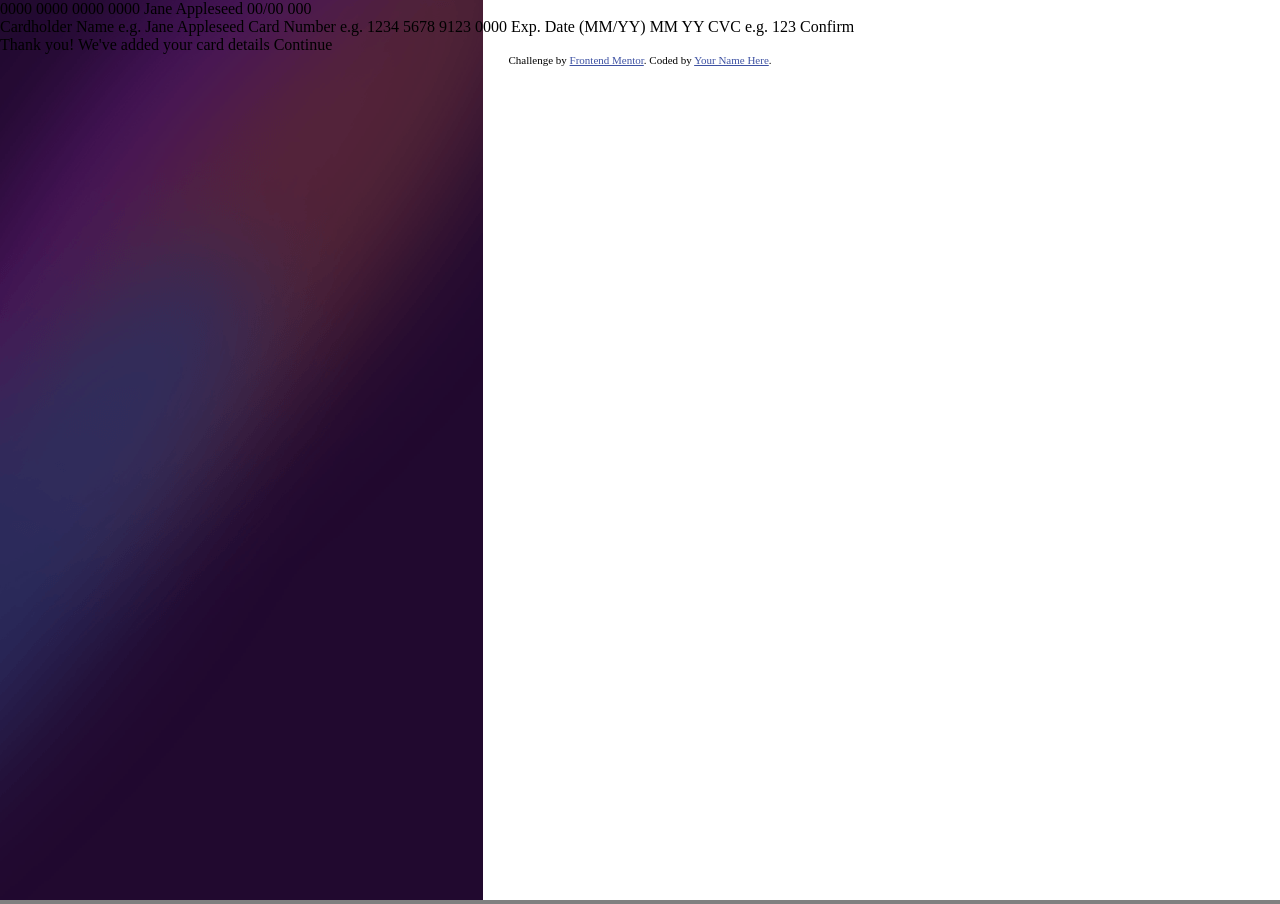
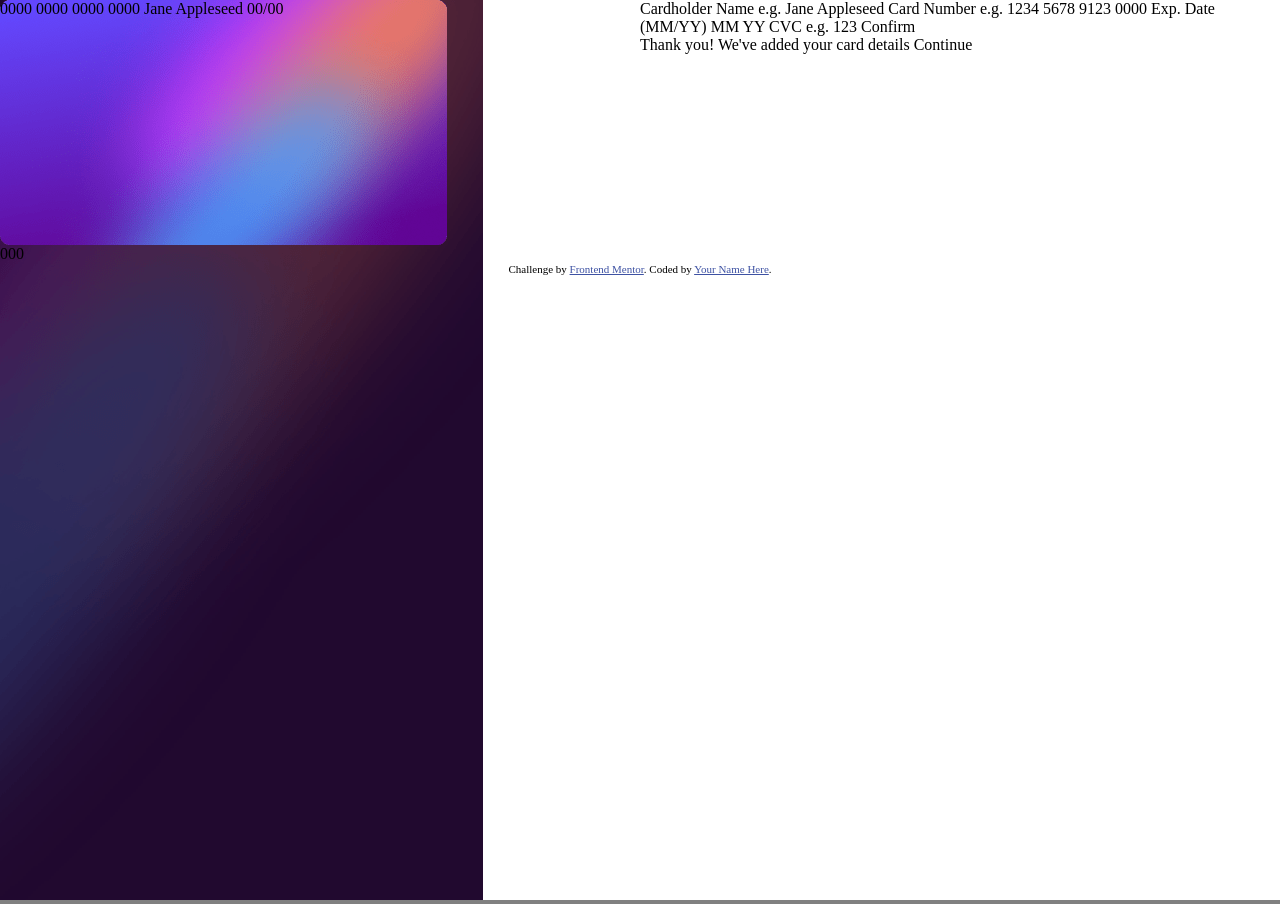
Before and after one commit to wiseman88/Interactive-card-details-form, a website: page index.html in a window 1280 px wide. Drawn offline with Linux system fonts and the light colour scheme.

Commit message:
html refactor

```diff
--- a/assets/css/app.css
+++ b/assets/css/app.css
@@ -26,4 +26,12 @@ body {
 
 .content {
   position: relative;
+  display: grid;
+  grid-template-columns: 1fr 1fr;
 }
+
+.card-front {
+  width: 447px;
+  height: 245px;
+  background-image: url("/assets/images/bg-card-front.png");
+}
--- a/index.html
+++ b/index.html
@@ -32,14 +32,19 @@
     </div>
 
     <div class="content">
+      <div class="cards-container">
         <div class="card-front">
           0000 0000 0000 0000
           Jane Appleseed
           00/00
+        </div>
 
+        <div class="card-back">
           000
         </div>
+      </div>
 
+      <div class="card-form-container">
         <div class="card-form">
           Cardholder Name
           e.g. Jane Appleseed
@@ -65,6 +70,7 @@
           Continue
         </div>
       </div>
+    </div>
 
     <div class="attribution">
       Challenge by <a href="https://www.frontendmentor.io?ref=challenge" target="_blank">Frontend Mentor</a>.
```
Lines whose indentation alone changed are shown as unchanged.
